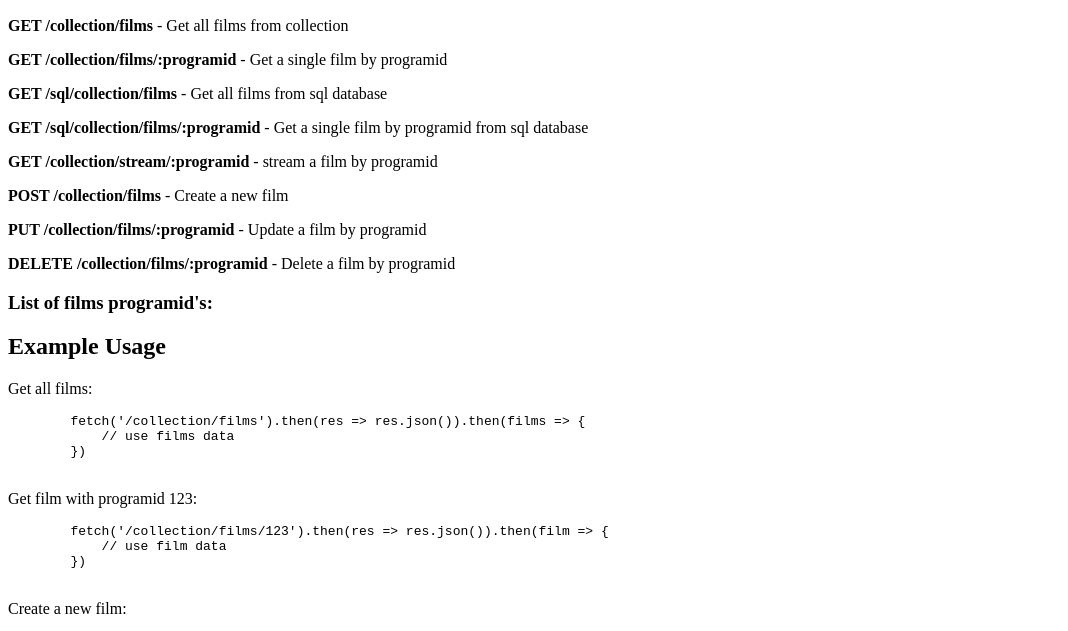
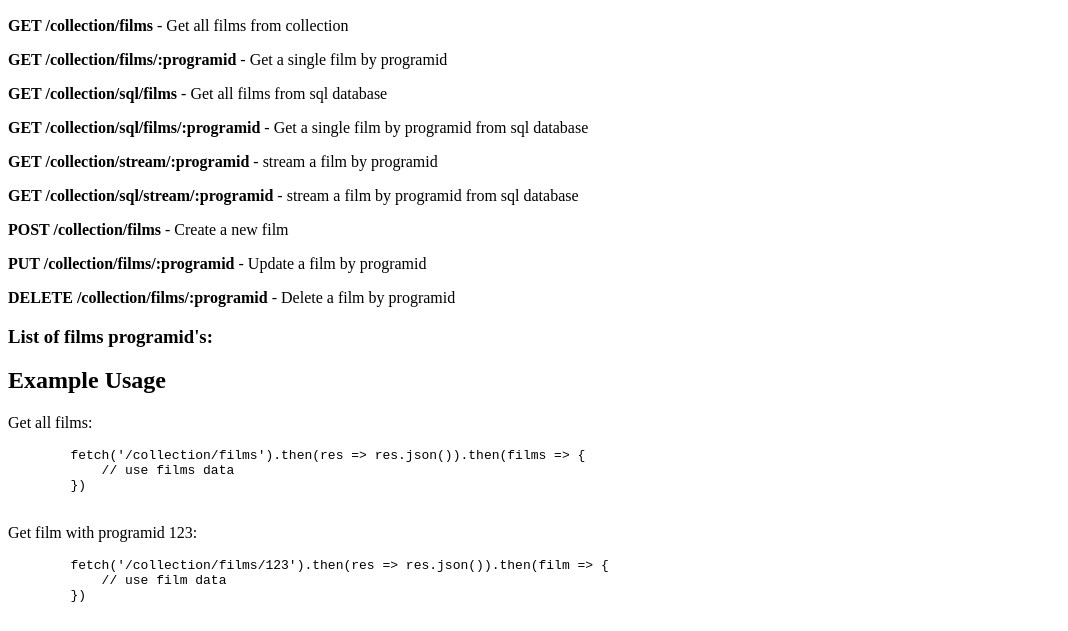
Before and after one commit to ivaldas/stream-movies, a website: page views/home/index.html in a window 1280 px wide. Shown: the part 110-741 px from the top of the page, without its empty margins (0-1068 px from the left). Drawn offline with Linux system fonts and the light colour scheme; no server answers.

Commit message:
updated home index, updated streamFilmByteRange

```diff
--- a/views/home/index.html
+++ b/views/home/index.html
@@ -13,9 +13,10 @@
 
     <p><b>GET /collection/films</b> - Get all films from collection</p>
     <p><b>GET /collection/films/:programid</b> - Get a single film by programid</p>
-    <p><b>GET /sql/collection/films</b> - Get all films from sql database</p>
-    <p><b>GET /sql/collection/films/:programid</b> - Get a single film by programid from sql database</p>
+    <p><b>GET /collection/sql/films</b> - Get all films from sql database</p>
+    <p><b>GET /collection/sql/films/:programid</b> - Get a single film by programid from sql database</p>
     <p><b>GET /collection/stream/:programid</b> - stream a film by programid</p>
+    <p><b>GET /collection/sql/stream/:programid</b> - stream a film by programid from sql database</p>
     <p><b>POST /collection/films</b> - Create a new film</p>
     <p><b>PUT /collection/films/:programid</b> - Update a film by programid</p>
     <p><b>DELETE /collection/films/:programid</b> - Delete a film by programid</p>
```
Also changed, not shown: utils/streamFilmByteRange.js (+9 -2 lines).
